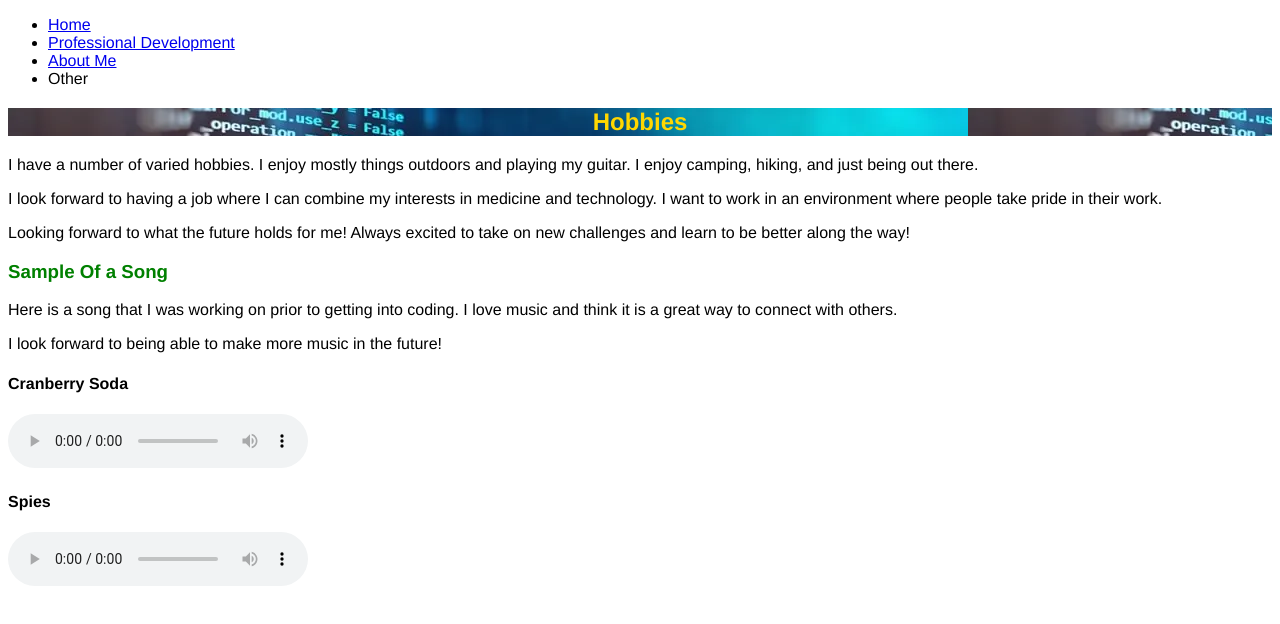
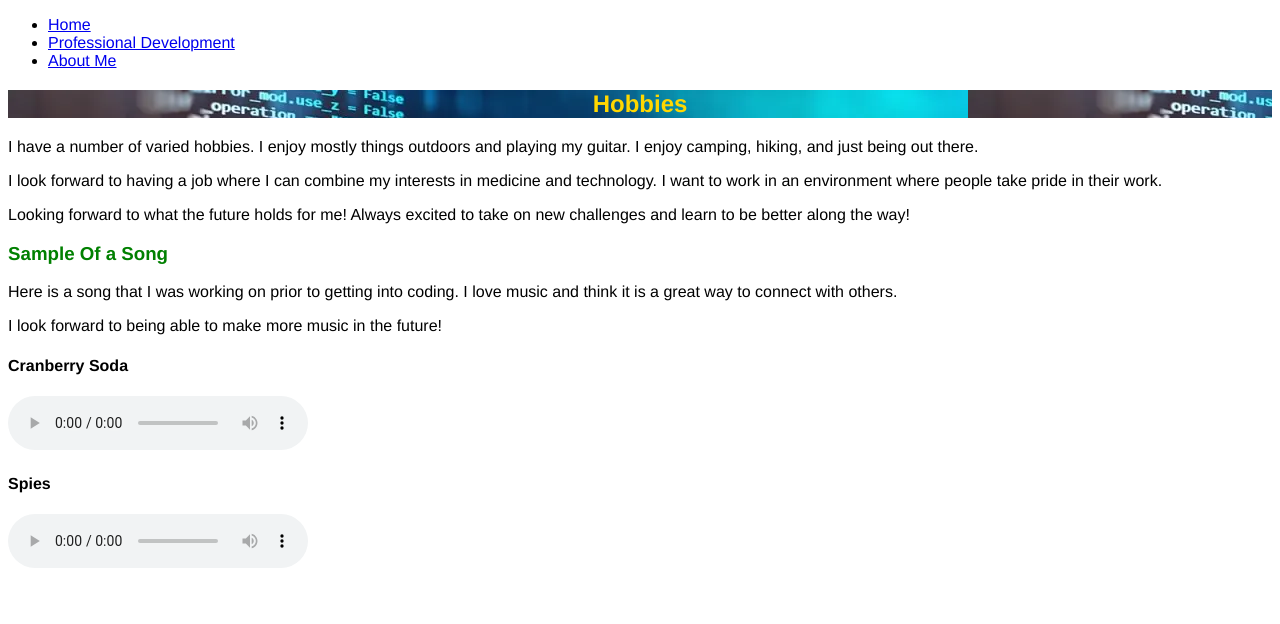
Before and after one commit to dmbresic/Resume, a plain HTML site: page hobbies.html in a window 1280 px wide. Drawn offline with Linux system fonts and the light colour scheme.

Commit message:
Add files via upload

```diff
--- a/hobbies.html
+++ b/hobbies.html
@@ -11,7 +11,6 @@
                 <li><a href = "./index.html">Home</a></li>
                 <li><a href = "./hobbies.html">Professional Development</a></li>
                 <li><a href="./aboutme.html">About Me</a></li>
-                <li>Other</li>
             </ul>
 
         <h2>Hobbies</h2>
```
Also changed, not shown: aboutme.html (+2 -1 lines).
